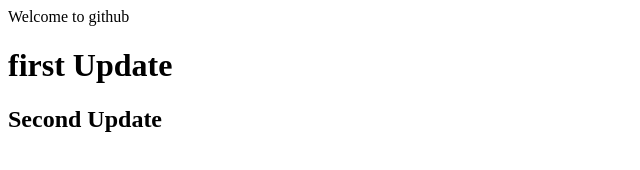
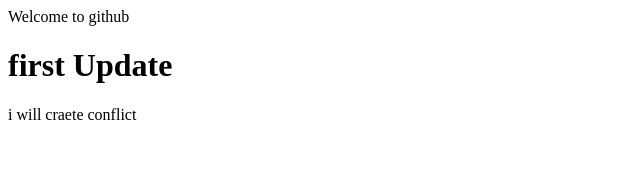
Before and after one commit to shivam2018mca/test, a plain HTML site: page index.html in a window 1280 px wide. Shown: the whole page, without its empty margins (0-640 px from the left). Drawn offline with Linux system fonts and the light colour scheme.

Commit message:
Update index.html

```diff
--- a/index.html
+++ b/index.html
@@ -4,7 +4,7 @@
     <body>
       <p>Welcome to github</p>
       <h1>first Update</h1>
-      <h2>Second Update</h2>
+      <p>i will craete conflict</p>
     </body>
   </head>
 </html>
```
